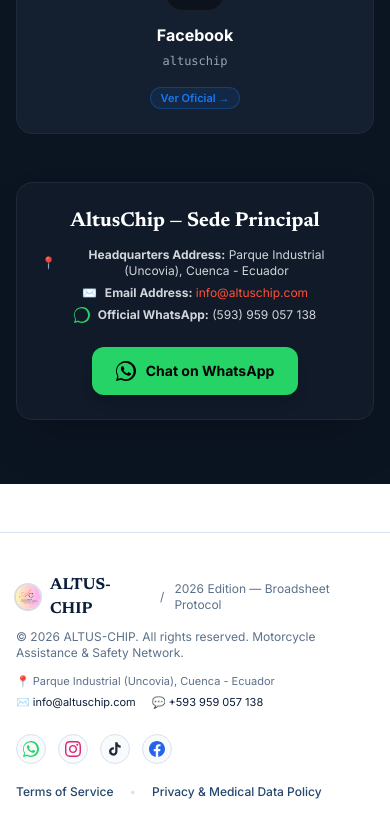
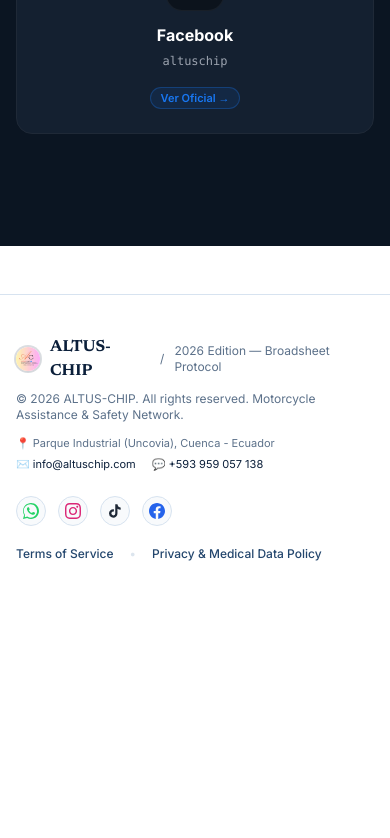
Before and after one commit to gglveliz-byte/safe, a Next.js app: page / in a window 390 px wide. Shown: the part 4716-5554 px from the top of the page. After the commit the page ends 5318 px from the top, so only its background shows below. Built offline with nearby package versions, Linux system fonts and the light colour scheme.

Commit message:
fix(landing): eliminar ficha de contacto duplicada en la seccion de redes sociales

```diff
--- a/src/components/landing/SocialAndContactSection.tsx
+++ b/src/components/landing/SocialAndContactSection.tsx
@@ -129,44 +129,6 @@ export function SocialAndContactSection() {
             </a>
           ))}
         </div>
-
-        {/* Ficha Corporativa de Contacto Directo */}
-        <div className="bg-[#101A28] border border-gray-800 rounded-2xl p-6 sm:p-8 max-w-4xl mx-auto shadow-2xl flex flex-col md:flex-row items-center justify-between gap-6">
-          <div className="flex flex-col gap-3 text-center md:text-left">
-            <h4 className="font-serif font-bold text-xl text-white">
-              AltusChip — Sede Principal
-            </h4>
-            <div className="space-y-1.5 text-xs sm:text-sm text-gray-300 font-sans">
-              <p className="flex items-center justify-center md:justify-start gap-2">
-                <span className="text-brand-accent">📍</span>
-                <span><strong>{t.social.addressLabel}:</strong> {t.social.addressValue}</span>
-              </p>
-              <p className="flex items-center justify-center md:justify-start gap-2">
-                <span className="text-brand-accent">✉️</span>
-                <span><strong>{t.social.emailLabel}:</strong> <a href={`mailto:${t.social.emailValue}`} className="text-brand-accent hover:underline">{t.social.emailValue}</a></span>
-              </p>
-              <p className="flex items-center justify-center md:justify-start gap-2">
-                <svg className="w-4 h-4 text-[#25D366] fill-current flex-shrink-0" viewBox="0 0 24 24">
-                  <path d="M12.004 0C5.378 0 .008 5.37.008 11.996a11.93 11.93 0 001.637 6.064L0 24l6.109-1.602a11.935 11.935 0 005.895 1.545h.005c6.626 0 11.991-5.37 11.991-11.996S18.63 0 12.004 0zm0 21.99a9.98 9.98 0 01-5.086-1.39l-.365-.216-3.774.99.102-3.676-.237-.378a9.96 9.96 0 01-1.536-5.324c0-5.518 4.49-10.007 10.01-10.007 2.673 0 5.186 1.042 7.075 2.932a9.94 9.94 0 012.93 7.075c0 5.52-4.49 10.009-10.009 10.009z" />
-                </svg>
-                <span><strong>{t.social.whatsappLabel}:</strong> {t.social.whatsappNumber}</span>
-              </p>
-            </div>
-          </div>
-
-          <a
-            href="https://wa.me/593959057138?text=Hola%20AltusChip,%20deseo%20m%C3%A1s%20informaci%C3%B3n"
-            target="_blank"
-            rel="noopener noreferrer"
-            onClick={() => triggerHaptic("light")}
-            className="min-h-[48px] px-6 py-3 bg-[#25D366] hover:bg-[#20ba59] text-black font-bold text-sm rounded-xl transition-all shadow-lg hover:shadow-[#25D366]/30 flex items-center gap-2.5 no-underline cursor-pointer flex-shrink-0"
-          >
-            <svg className="w-5 h-5 fill-current text-black flex-shrink-0" viewBox="0 0 24 24">
-              <path d="M17.472 14.382c-.301-.15-1.78-.879-2.056-.98-.276-.101-.477-.15-.678.15-.2.302-.779.98-.955 1.18-.175.201-.351.226-.652.076-.301-.151-1.27-.468-2.419-1.493-.894-.798-1.497-1.784-1.673-2.086-.176-.301-.019-.464.132-.614.136-.135.301-.351.452-.527.15-.176.201-.301.301-.502.101-.201.05-.377-.025-.527-.075-.151-.678-1.633-.929-2.235-.245-.587-.494-.508-.678-.517l-.578-.01c-.2 0-.527.075-.803.377-.276.301-1.054 1.03-1.054 2.512s1.079 2.913 1.23 3.114c.15.201 2.122 3.24 5.141 4.544.718.31 1.278.495 1.716.634.721.229 1.377.197 1.895.12.578-.087 1.78-.728 2.031-1.431.251-.703.251-1.306.176-1.431-.075-.126-.276-.201-.577-.351zM12.004 0C5.378 0 .008 5.37.008 11.996a11.93 11.93 0 001.637 6.064L0 24l6.109-1.602a11.935 11.935 0 005.895 1.545h.005c6.626 0 11.991-5.37 11.991-11.996S18.63 0 12.004 0zm0 21.99a9.98 9.98 0 01-5.086-1.39l-.365-.216-3.774.99.102-3.676-.237-.378a9.96 9.96 0 01-1.536-5.324c0-5.518 4.49-10.007 10.01-10.007 2.673 0 5.186 1.042 7.075 2.932a9.94 9.94 0 012.93 7.075c0 5.52-4.49 10.009-10.009 10.009z" />
-            </svg>
-            <span>{t.social.chatOnWhatsApp}</span>
-          </a>
-        </div>
       </div>
     </section>
   );
```
